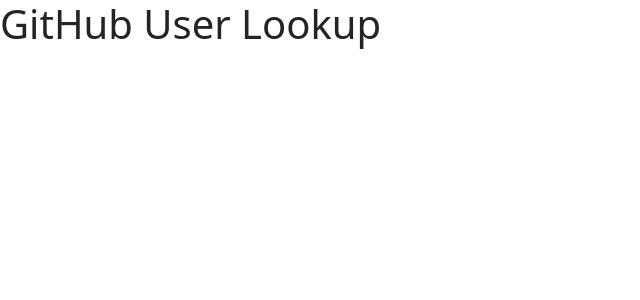
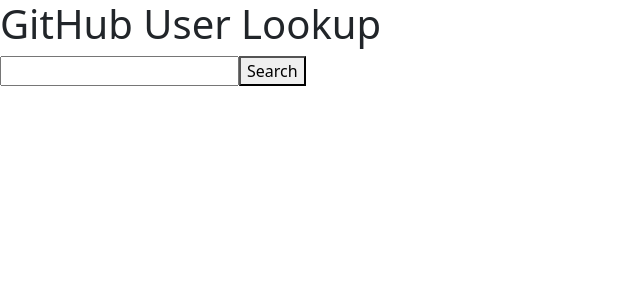
Before and after one commit to stanleyshi42/github-user-lookup, an Angular app: page / in a window 1280 px wide. Shown: the top 300 px of the page, without its empty margins (0-640 px from the left). Built offline with nearby package versions, Linux system fonts and the light colour scheme.

Commit message:
implemented user lookup with API

```diff
--- a/src/app/app.component.html
+++ b/src/app/app.component.html
@@ -1 +1,8 @@
 <h1>GitHub User Lookup</h1>
+<input type="text" [(ngModel)]="username" />
+<button (click)="getUser(username)">Search</button>
+<div *ngIf="user != null">
+  <p>{{ user.login }}</p>
+  <p>{{ user.id }}</p>
+  <p>{{ user.html_url }}</p>
+</div>
--- a/src/app/app.component.ts
+++ b/src/app/app.component.ts
@@ -1,10 +1,22 @@
 import { Component } from '@angular/core';
+import { GithubService } from './github.service';
 
 @Component({
   selector: 'app-root',
   templateUrl: './app.component.html',
-  styleUrl: './app.component.css'
+  styleUrl: './app.component.css',
 })
 export class AppComponent {
   title = 'github-user-lookup';
+  user: any;
+  username = '';
+
+  constructor(private service: GithubService) {}
+
+  getUser(username: string) {
+    this.user = this.service.getUser(username).subscribe((data) => {
+      console.log(data);
+      this.user = data;
+    });
+  }
 }
--- /dev/null
+++ b/src/app/github.service.ts
@@ -0,0 +1,16 @@
+import { HttpClient } from '@angular/common/http';
+import { Injectable } from '@angular/core';
+import { Observable } from 'rxjs';
+
+@Injectable({
+  providedIn: 'root',
+})
+export class GithubService {
+  private uri = 'https://api.github.com/users';
+
+  constructor(private http: HttpClient) {}
+
+  getUser(username: string): Observable<any> {
+    return this.http.get<any>(this.uri + '/' + username);
+  }
+}
```
